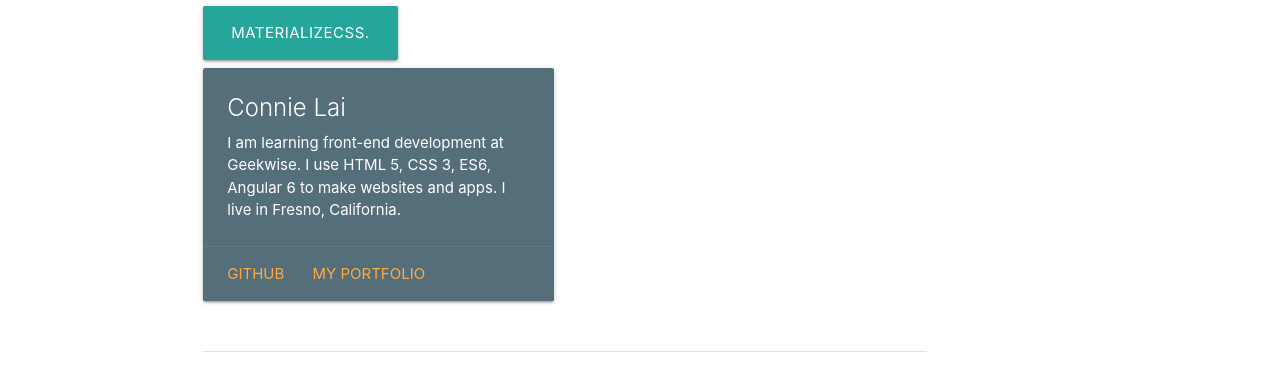
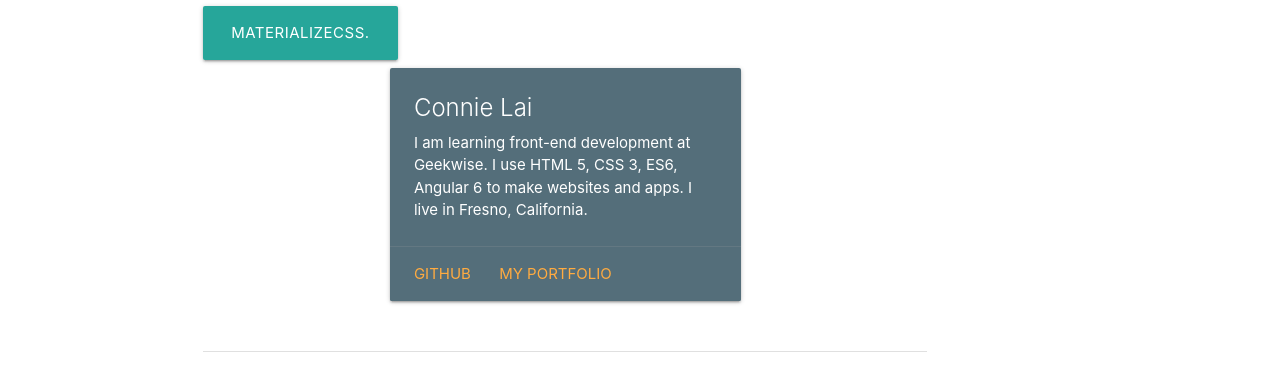
Before and after one commit to connielion/materializeCSS-experiment, a plain HTML site: page index.html in a window 1280 px wide. Shown: the part 246-629 px from the top of the page. Drawn offline with nearby package versions, Linux system fonts and the light colour scheme.

Commit message:
col l offset

```diff
--- a/index.html
+++ b/index.html
@@ -49,7 +49,7 @@
 
 
                   <div class="row">
-                        <div class="col s12 m6">
+                        <div class="col l6 s6 m6 offset-l3">
                           <div class="card blue-grey darken-1">
                             <div class="card-content white-text">
                               <span class="card-title">Connie Lai</span>
```
